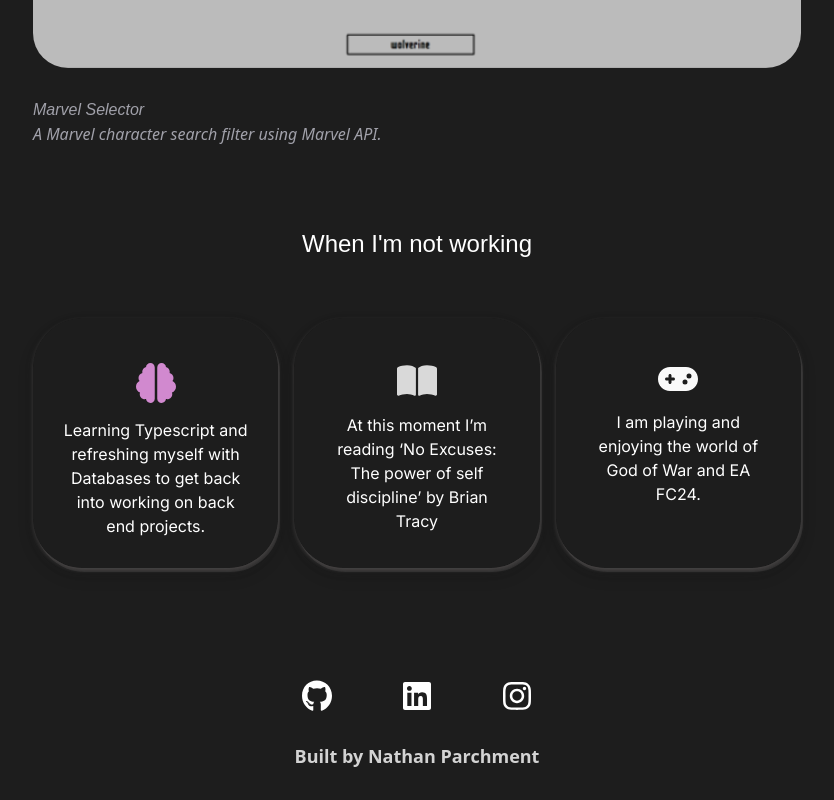
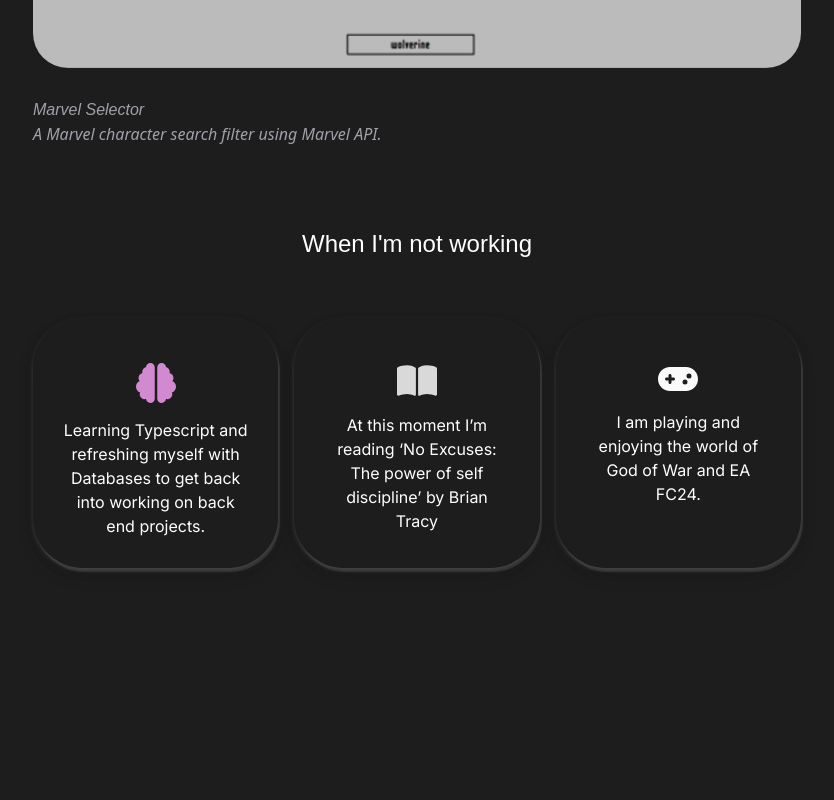
Before and after one commit to Nathan-47/nathanparchment.com-v03, a React (Create React App) app: page / in a window 1280 px wide. Shown: the part 810-1610 px from the top of the page, without its empty margins (223-1057 px from the left). After the commit the page ends 1490 px from the top, so only its background shows below. Built offline with nearby package versions, Linux system fonts and the light colour scheme; a web font is replaced by a local one.

Commit message:
Add files via upload

```diff
--- a/src/layouts/footer.js
+++ b/src/layouts/footer.js
@@ -1,47 +1,13 @@
-import githubLogo from '../images/github.svg'
-import linkedinLogo from '../images/linkedin.svg'
-import instagramLogo from '../images/instagram.svg'
-import { NavLink } from 'react-router-dom'
 
 const Footer = () => {
     return (
               <div className="bg-white">
                 <div className="mx-auto max-w-3xl px-12 z-100 lg:px-60">
-                  <div className="mx-auto mt-10 grid max-w-lg grid-cols-12 items-center gap-x-4 gap-y-10
+                  <div className="mx-auto mt-10 grid max-w-lg grid-cols-12 items-center gap-x-4 gap-y-12
                   md:gap-x-none
                   sm:max-w-x1 sm:grid-cols-12 sm:gap-x-3
                   lg:mx-0 lg:max-w-none lg:grid-cols-3">
-                    <NavLink to="https://github.com/Nathan-47" target="_blank">
-                    <img
-                      className="col-span-4 max-h-8 w-full object-contain lg:col-span-1"
-                      src={githubLogo}
-                      alt="Transistor"
-                      width={158}
-                      height={48}
-                    />
-                    </NavLink>
-                    <NavLink to="https://www.linkedin.com/in/nathanparchment/" target="_blank">
-                    <img
-                      className="col-span-4 max-h-8 w-full object-contain lg:col-span-1"
-                      src={linkedinLogo}
-                      alt="Reform"
-                      width={158}
-                      height={48}
-                    />
-                    </NavLink>
-                    <NavLink to="https://www.instagram.com/mentparch_/" target="_blank">
-                    <img
-                      className="col-span-4 max-h-8 w-full object-contain lg:col-span-1"
-                      src={instagramLogo}
-                      alt="Tuple"
-                      width={158}
-                      height={48}
-                    />
-                    </NavLink>
                   </div>
-                  <h2 className="text-center text-lg font-semibold leading-6 text-[#d3d3d3] py-8">
-                    Built by Nathan Parchment
-                  </h2>
                 </div>
 
 
```
